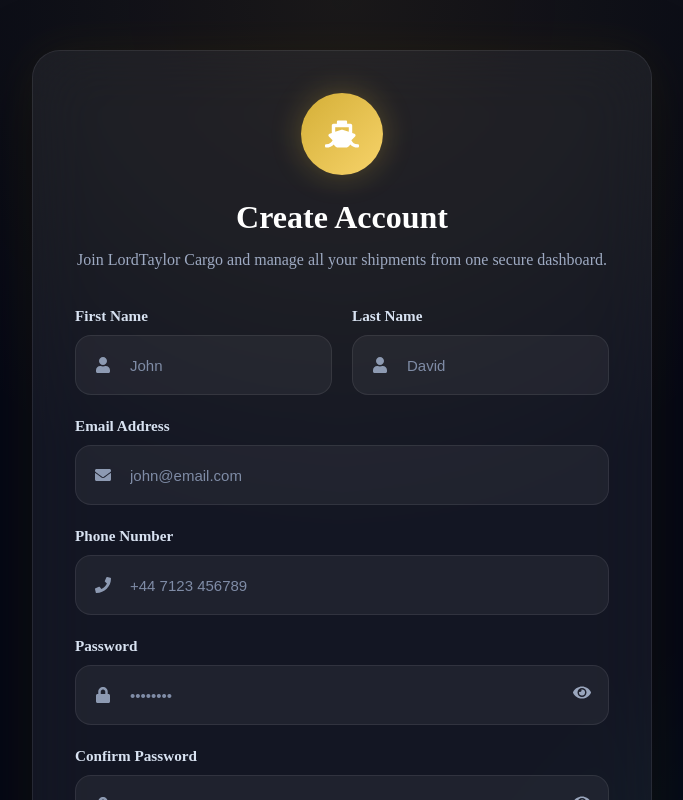
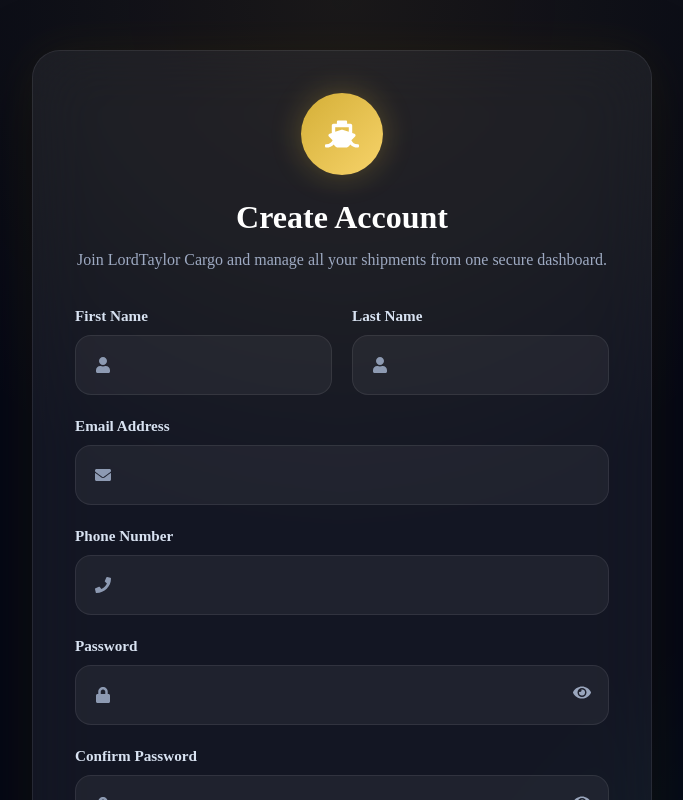
Before and after one commit to sunkan-mi27/LordTaylor-Cargo, a React (Vite) app: page /register in a window 1280 px wide. Shown: the top 800 px of the page, without its empty margins (298-981 px from the left). Built offline with nearby package versions, Linux system fonts and the light colour scheme.

Commit message:
Placeholder Removal

```diff
--- a/src/pages/Login.jsx
+++ b/src/pages/Login.jsx
@@ -95,7 +95,6 @@ const Login = () => {
               <input
                 type="email"
                 name="email"
-                placeholder="john@email.com"
                 value={form.email}
                 onChange={handleChange}
                 autoComplete="email"
@@ -113,7 +112,6 @@ const Login = () => {
               <input
                 type={showPassword ? "text" : "password"}
                 name="password"
-                placeholder="••••••••"
                 value={form.password}
                 onChange={handleChange}
                 autoComplete="current-password"
--- a/src/pages/Register.jsx
+++ b/src/pages/Register.jsx
@@ -122,7 +122,6 @@ const Register = () => {
                 <input
                   type="text"
                   name="firstName"
-                  placeholder="John"
                   value={form.firstName}
                   onChange={handleChange}
                   autoComplete="given-name"
@@ -140,7 +139,6 @@ const Register = () => {
                 <input
                   type="text"
                   name="lastName"
-                  placeholder="David"
                   value={form.lastName}
                   onChange={handleChange}
                   autoComplete="family-name"
@@ -159,7 +157,6 @@ const Register = () => {
               <input
                 type="email"
                 name="email"
-                placeholder="john@email.com"
                 value={form.email}
                 onChange={handleChange}
                 autoComplete="email"
@@ -177,7 +174,6 @@ const Register = () => {
               <input
                 type="tel"
                 name="phone"
-                placeholder="+44 7123 456789"
                 value={form.phone}
                 onChange={handleChange}
                 autoComplete="tel"
@@ -195,7 +191,6 @@ const Register = () => {
               <input
                 type={showPassword ? "text" : "password"}
                 name="password"
-                placeholder="••••••••"
                 value={form.password}
                 onChange={handleChange}
                 autoComplete="new-password"
@@ -221,7 +216,6 @@ const Register = () => {
               <input
                 type={showConfirm ? "text" : "password"}
                 name="confirmPassword"
-                placeholder="••••••••"
                 value={form.confirmPassword}
                 onChange={handleChange}
                 autoComplete="new-password"
```
